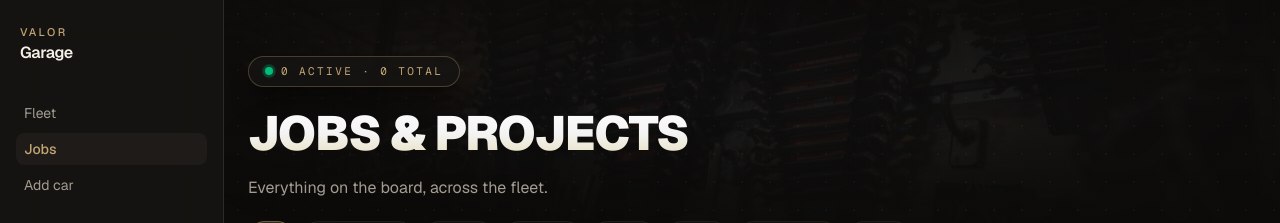
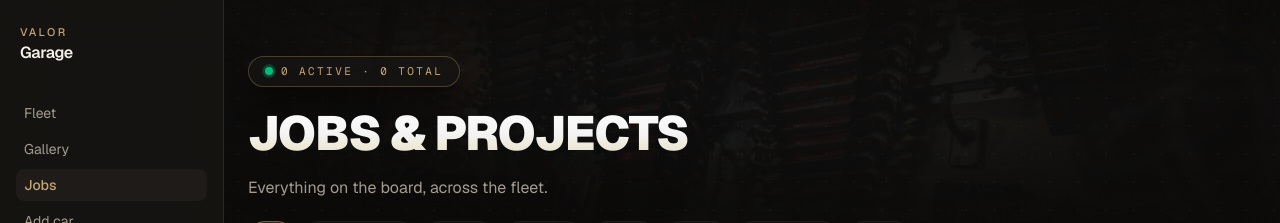
Before and after one commit to volvovalor/docker-valor-garage, a Next.js app: page /jobs in a window 1280 px wide. Shown: the top 223 px of the page. Built offline with nearby package versions, Linux system fonts and the light colour scheme; no server answers; the database is empty.

Commit message:
AppShell: Add gallery navigation

```diff
--- a/src/components/AppShell.tsx
+++ b/src/components/AppShell.tsx
@@ -46,6 +46,9 @@ export function AppShell({ children }: { children: React.ReactNode }) {
             active={pathname === "/cars" || (pathname.startsWith("/cars/") && pathname !== "/cars/new")}
           >
             Fleet
+          </NavLink>
+          <NavLink href="/gallery" active={pathname.startsWith("/gallery")}>
+            Gallery
           </NavLink>
           <NavLink href="/jobs" active={pathname.startsWith("/jobs")}>
             Jobs
```
